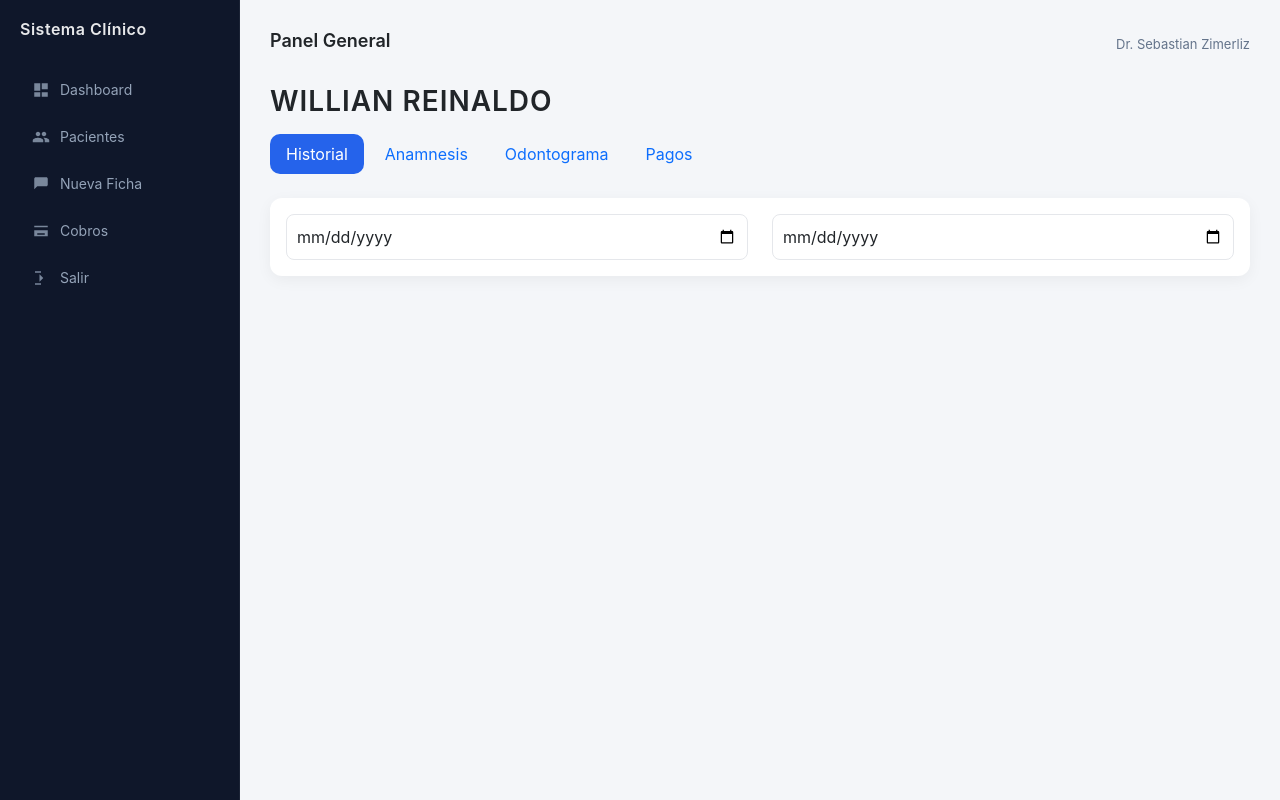
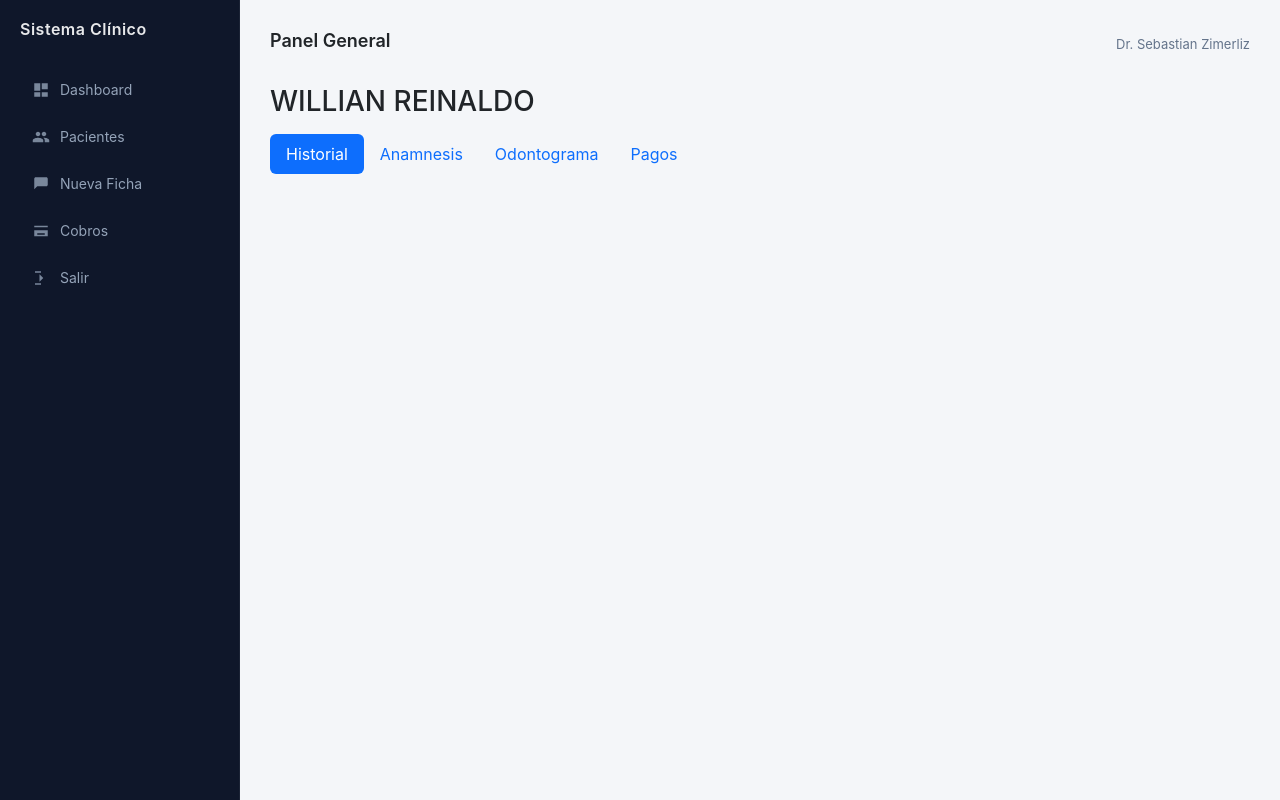
Before and after one commit to warce96/odonto, a Flask app: template clinica_odon/templates/historial.html in a window 1280 px wide. Run offline with Flask 3, Linux system fonts and the light colour scheme; the template is opened without the code that fills it: values that come from a table or form of the project are taken from there, others are empty; data comes from the database, SQL or seed files in the repository; parts of the project's set-up code (start-up, migrations or seed data) failed here and were passed over.

Commit message:
Update historial.html

```diff
--- a/clinica_odon/templates/historial.html
+++ b/clinica_odon/templates/historial.html
@@ -1,83 +1,8 @@
 {% extends "base.html" %}
 {% block content %}
 
-<style>
-
-/* ===== HEADER ===== */
-.titulo-cliente{
-    font-weight: 600;
-    letter-spacing: 1px;
-}
-
-/* ===== TABS ===== */
-.nav-pills .nav-link {
-    border-radius: 10px;
-    margin-right: 5px;
-}
-.nav-pills .nav-link.active {
-    background: #2563eb;
-}
-
-/* ===== TIMELINE ===== */
-.timeline {
-    border-left: 3px solid #2563eb;
-    margin-left: 20px;
-    padding-left: 20px;
-}
-.timeline-item {
-    margin-bottom: 20px;
-    position: relative;
-}
-.timeline-item::before{
-    content: '';
-    position: absolute;
-    left: -28px;
-    top: 5px;
-    width: 12px;
-    height: 12px;
-    background: #2563eb;
-    border-radius: 50%;
-}
-.timeline-content {
-    background: white;
-    padding: 15px;
-    border-radius: 12px;
-    box-shadow: 0px 4px 15px rgba(0,0,0,0.08);
-    cursor: pointer;
-}
-
-/* ===== ODONTOGRAMA ===== */
-.fila-dientes{
-    display: flex;
-    justify-content: center;
-    gap: 10px;
-    margin-bottom: 15px;
-}
-
-.diente{
-    width: 45px;
-    height: 55px;
-    background: #e2e8f0;
-    border-radius: 10px;
-    display: flex;
-    align-items: center;
-    justify-content: center;
-    font-weight: bold;
-    cursor: pointer;
-}
-
-.diente.ok { background:#22c55e; color:white; }
-.diente.caries { background:#ef4444; color:white; }
-.diente.endodoncia { background:#f59e0b; color:white; }
-.diente.extraido { background:#334155; color:white; }
-
-.card { border-radius: 12px; }
-
-</style>
-
 <h3 class="mb-3 titulo-cliente">{{ cliente.nombre }}</h3>
 
-<!-- ===== TABS ===== -->
 <ul class="nav nav-pills mb-4">
 <li class="nav-item"><button class="nav-link active" data-bs-toggle="tab" data-bs-target="#historial">Historial</button></li>
 <li class="nav-item"><button class="nav-link" data-bs-toggle="tab" data-bs-target="#anamnesis">Anamnesis</button></li>
@@ -90,23 +15,10 @@
 <!-- ================= HISTORIAL ================= -->
 <div class="tab-pane fade show active" id="historial">
 
-<!-- FILTRO -->
-<div class="card p-3 mb-3">
-<div class="row">
-<div class="col-md-6">
-<input type="date" id="fechaDesde" class="form-control" oninput="filtrarFechas()">
-</div>
-<div class="col-md-6">
-<input type="date" id="fechaHasta" class="form-control" oninput="filtrarFechas()">
-</div>
-</div>
-</div>
-
 <div class="timeline">
 
-<!-- EVENTOS -->
 {% for e in eventos %}
-<div class="timeline-item" data-fecha="{{ e.fecha }}">
+<div class="timeline-item">
 <div class="timeline-content">
 <div class="d-flex justify-content-between">
 <h6>{{ e.titulo }}</h6>
@@ -204,36 +138,13 @@
 
 <script>
 
-// FILTRO
-function filtrarFechas(){
-    let d = document.getElementById("fechaDesde").value
-    let h = document.getElementById("fechaHasta").value
-
-    document.querySelectorAll(".timeline-item").forEach(i=>{
-        let f = new Date(i.dataset.fecha.replace(" ","T"))
-        if((!d || f >= new Date(d)) && (!h || f <= new Date(h))){
-            i.style.display="block"
-        }else{
-            i.style.display="none"
-        }
-    })
-}
-
-// ORDEN
-document.addEventListener("DOMContentLoaded", ()=>{
-    let c = document.querySelector(".timeline")
-    let i = Array.from(document.querySelectorAll(".timeline-item"))
-    i.sort((a,b)=> new Date(b.dataset.fecha) - new Date(a.dataset.fecha))
-    i.forEach(x=>c.appendChild(x))
-})
-
 // DETALLE
 function toggleDetalle(id){
     let el = document.getElementById("detalle"+id)
     el.style.display = el.style.display === "none" ? "block" : "none"
 }
 
-// GUARDAR CLINICO
+// ✅ GUARDAR SOLO ANAMNESIS
 function guardarClinico(){
     fetch("/guardar_clinico/{{ cliente.id }}",{
         method:"POST",
@@ -242,10 +153,10 @@ function guardarClinico(){
             enfermedades: enfermedades.value,
             alergias: alergias.value,
             medicamentos: medicamentos.value,
-            observaciones: observaciones.value,
-            dientes: dientes
+            observaciones: observaciones.value
         })
-    }).then(()=> location.reload())
+    })
+    .then(()=> alert("Guardado correctamente"))
 }
 
 // ODONTOGRAMA
@@ -265,12 +176,14 @@ function seleccionarDiente(el){
     dientes[id]=next
 }
 
+// ✅ GUARDAR SOLO ODONTOGRAMA
 function guardarOdontograma(){
     fetch("/guardar_odontograma/{{ cliente.id }}",{
         method:"POST",
         headers:{ "Content-Type":"application/json" },
         body: JSON.stringify(dientes)
-    }).then(()=> location.reload())
+    })
+    .then(()=> alert("Odontograma guardado"))
 }
 
 </script>
```
Also changed, not shown: other parts of clinica_odon/templates/historial.html (+27 -5 lines).
